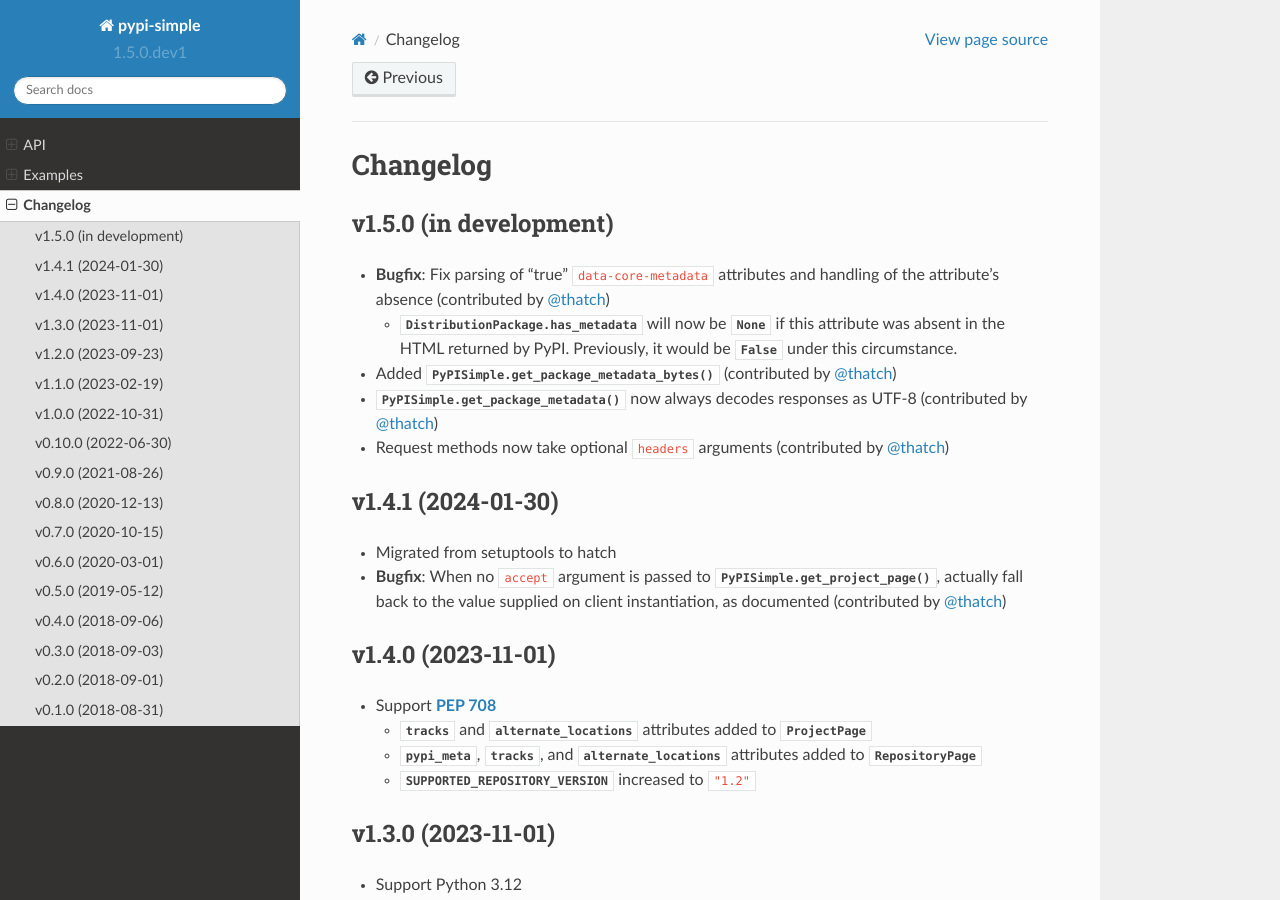
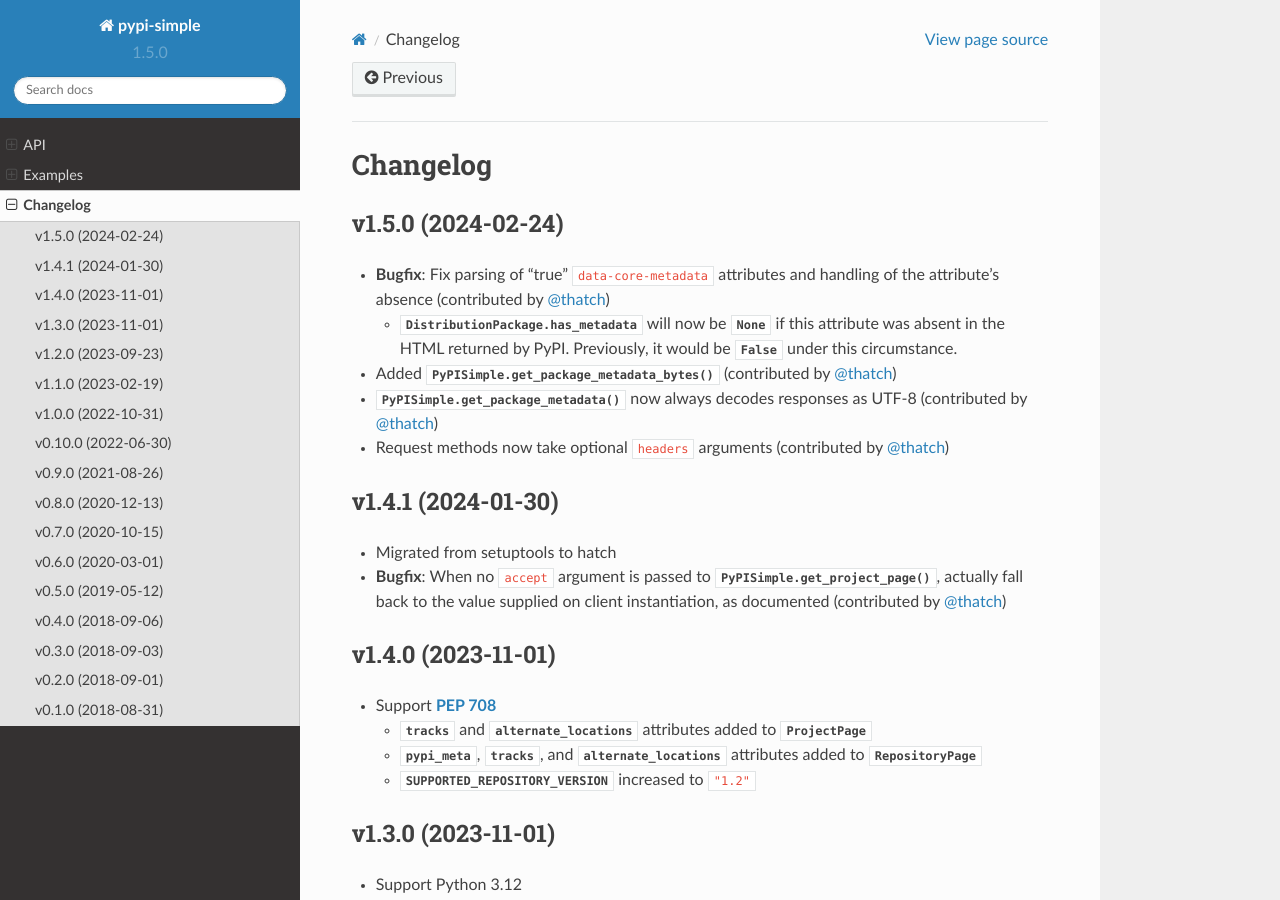
Before and after one commit to jwodder/pypi-simple, a Sphinx documentation site: the page built from docs/changelog.rst, in a window 1280 px wide and 900 px high. Built offline with Sphinx 7.4.7 and the Read the Docs theme 2.0.0, drawn with Linux system fonts in a browser that asks for light colours.

Commit message:
v1.5.0 — Custom headers and decoding metadata
- **Bugfix**: Fix parsing of "true" `data-core-metadata` attributes and handling of the attribute's absence (contributed by [@thatch](https://github.com/thatch))
    - `DistributionPackage.has_metadata` will now be `None` if this attribute was absent in the HTML returned by PyPI.  Previously, it would be `False` under this circumstance.
- Added `PyPISimple.get_package_metadata_bytes()` (contributed by [@thatch](https://github.com/thatch))
- `PyPISimple.get_package_metadata()` now always decodes responses as UTF-8 (contributed by [@thatch](https://github.com/thatch))
- Request methods now take optional `headers` arguments (contributed by [@thatch](https://github.com/thatch))

```diff
--- a/CHANGELOG.md
+++ b/CHANGELOG.md
@@ -1,5 +1,5 @@
-v1.5.0 (in development)
------------------------
+v1.5.0 (2024-02-24)
+-------------------
 - **Bugfix**: Fix parsing of "true" `data-core-metadata` attributes and
   handling of the attribute's absence (contributed by
   [@thatch](https://github.com/thatch))
--- a/docs/changelog.rst
+++ b/docs/changelog.rst
@@ -3,8 +3,8 @@
 Changelog
 =========
 
-v1.5.0 (in development)
------------------------
+v1.5.0 (2024-02-24)
+-------------------
 - **Bugfix**: Fix parsing of "true" ``data-core-metadata`` attributes and
   handling of the attribute's absence (contributed by `@thatch
   <https://github.com/thatch>`_)
--- a/src/pypi_simple/__init__.py
+++ b/src/pypi_simple/__init__.py
@@ -14,7 +14,7 @@
 for more information.
 """
 
-__version__ = "1.5.0.dev1"
+__version__ = "1.5.0"
 __author__ = "John Thorvald Wodder II"
 __author_email__ = "pypi-simple@varonathe.org"
 __license__ = "MIT"
```
